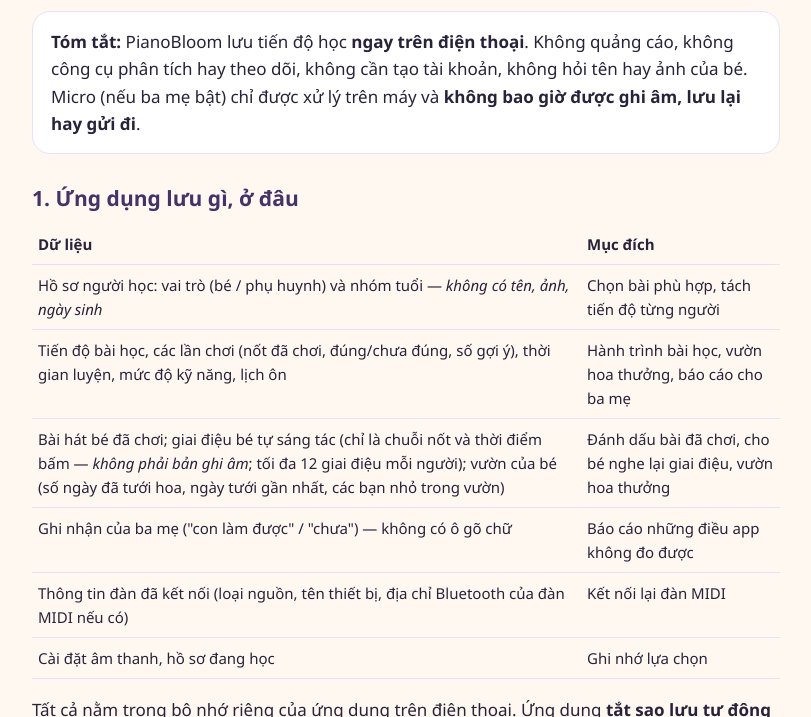
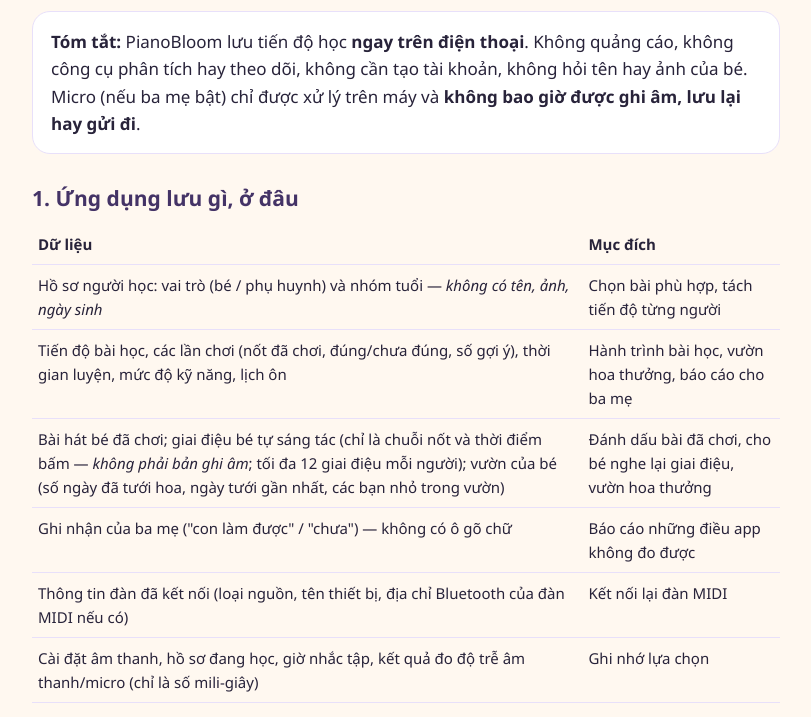
Before and after one commit to mittohoa/pianobloom-download, a plain HTML site: page privacy.html in a window 1280 px wide. Shown: the part 201-918 px from the top of the page, without its empty margins (234-1045 px from the left). Drawn offline with Linux system fonts and the light colour scheme.

Commit message:
Privacy: reminder time and latency numbers kept on the device

```diff
--- a/privacy.html
+++ b/privacy.html
@@ -44,7 +44,7 @@
     <tr><td>Bài hát bé đã chơi; giai điệu bé tự sáng tác (chỉ là chuỗi nốt và thời điểm bấm — <em>không phải bản ghi âm</em>; tối đa 12 giai điệu mỗi người); vườn của bé (số ngày đã tưới hoa, ngày tưới gần nhất, các bạn nhỏ trong vườn)</td><td>Đánh dấu bài đã chơi, cho bé nghe lại giai điệu, vườn hoa thưởng</td></tr>
     <tr><td>Ghi nhận của ba mẹ ("con làm được" / "chưa") — không có ô gõ chữ</td><td>Báo cáo những điều app không đo được</td></tr>
     <tr><td>Thông tin đàn đã kết nối (loại nguồn, tên thiết bị, địa chỉ Bluetooth của đàn MIDI nếu có)</td><td>Kết nối lại đàn MIDI</td></tr>
-    <tr><td>Cài đặt âm thanh, hồ sơ đang học</td><td>Ghi nhớ lựa chọn</td></tr>
+    <tr><td>Cài đặt âm thanh, hồ sơ đang học, giờ nhắc tập, kết quả đo độ trễ âm thanh/micro (chỉ là số mili-giây)</td><td>Ghi nhớ lựa chọn</td></tr>
   </table>
   <p>Tất cả nằm trong bộ nhớ riêng của ứng dụng trên điện thoại. Ứng dụng <strong>tắt sao lưu tự động của Android</strong> cho dữ liệu này.</p>
 
```
